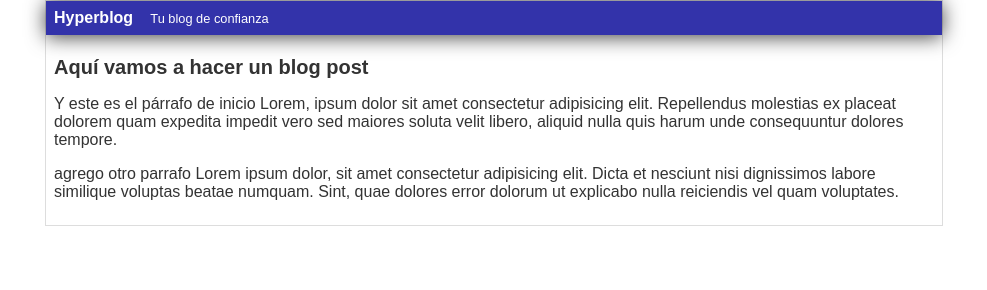
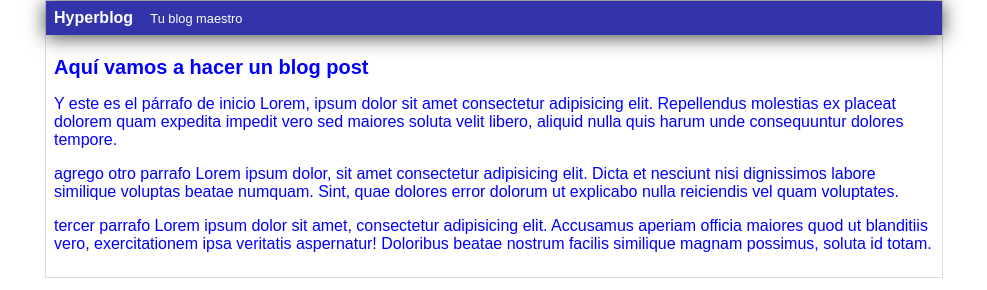
Before and after one commit to sacastrom/hyperblog, a plain HTML site: page articulo.html in a window 1280 px wide. Shown: the whole page, without its empty margins (146-1133 px from the left). Drawn offline with Linux system fonts and the light colour scheme.

Commit message:
agregue tercer parrafo y puse todo azul

```diff
--- a/articulo.html
+++ b/articulo.html
@@ -10,12 +10,13 @@
 <body>
     <div id="container">
         <div id="cabecera">
-            Hyperblog <span id="tagline">Tu blog de confianza</span>
+            Hyperblog <span id="tagline">Tu blog maestro</span>
         </div>
         <div id="post">
             <h1>Aquí vamos a hacer un blog post</h1>
             <p>Y este es el párrafo de inicio Lorem, ipsum dolor sit amet consectetur adipisicing elit. Repellendus molestias ex placeat dolorem quam expedita impedit vero sed maiores soluta velit libero, aliquid nulla quis harum unde consequuntur dolores tempore.</p>
             <p>agrego otro parrafo Lorem ipsum dolor, sit amet consectetur adipisicing elit. Dicta et nesciunt nisi dignissimos labore similique voluptas beatae numquam. Sint, quae dolores error dolorum ut explicabo nulla reiciendis vel quam voluptates.</p>
+            <p>tercer parrafo Lorem ipsum dolor sit amet, consectetur adipisicing elit. Accusamus aperiam officia maiores quod ut blanditiis vero, exercitationem ipsa veritatis aspernatur! Doloribus beatae nostrum facilis similique magnam possimus, soluta id totam.</p>
         </div>
     </div>
 </body>
--- a/css/estilos.css
+++ b/css/estilos.css
@@ -1,5 +1,5 @@
 body{
-    color: #333;
+    color: blue;
     text-align: center;
     font-family: Arial, Helvetica, sans-serif;
     margin: 0;
```
